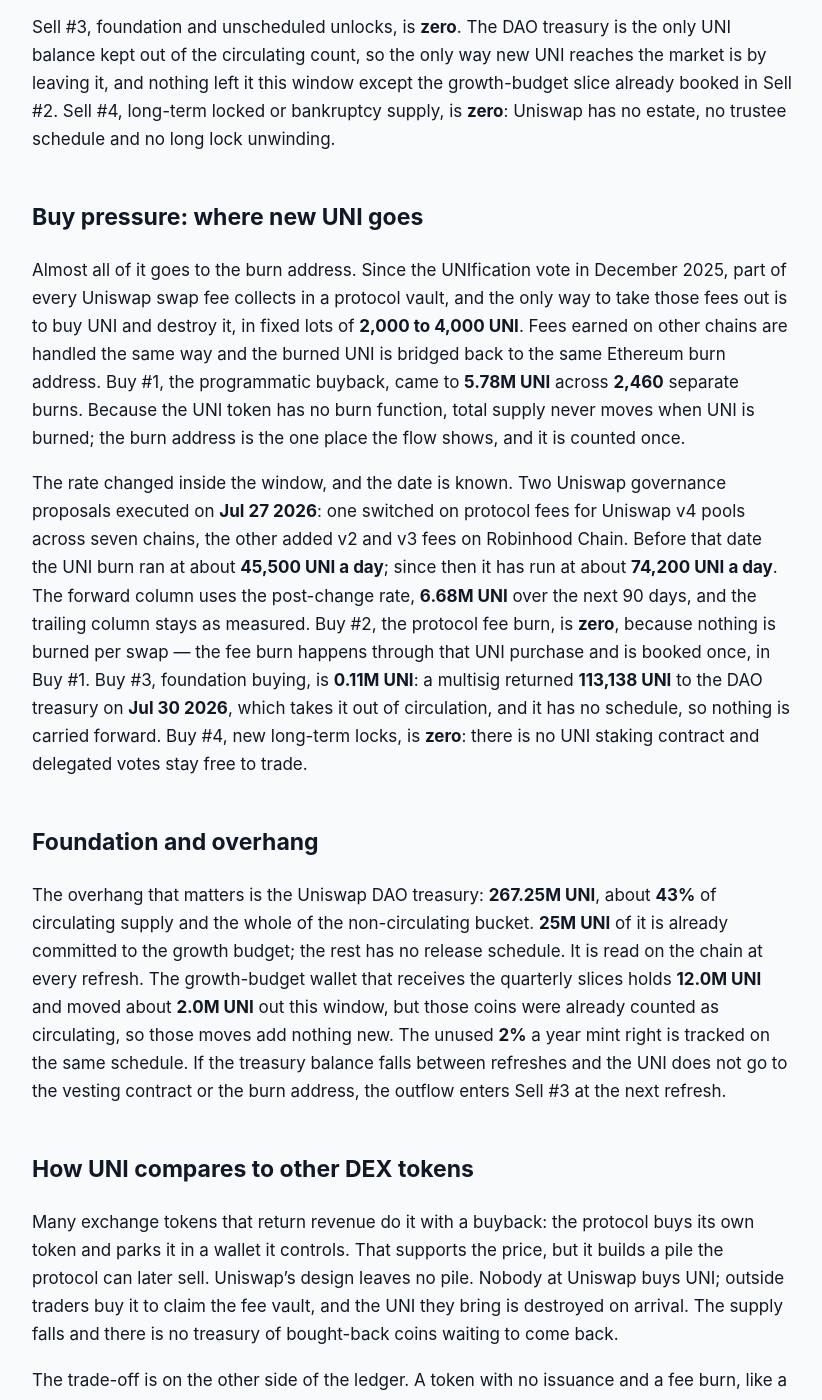
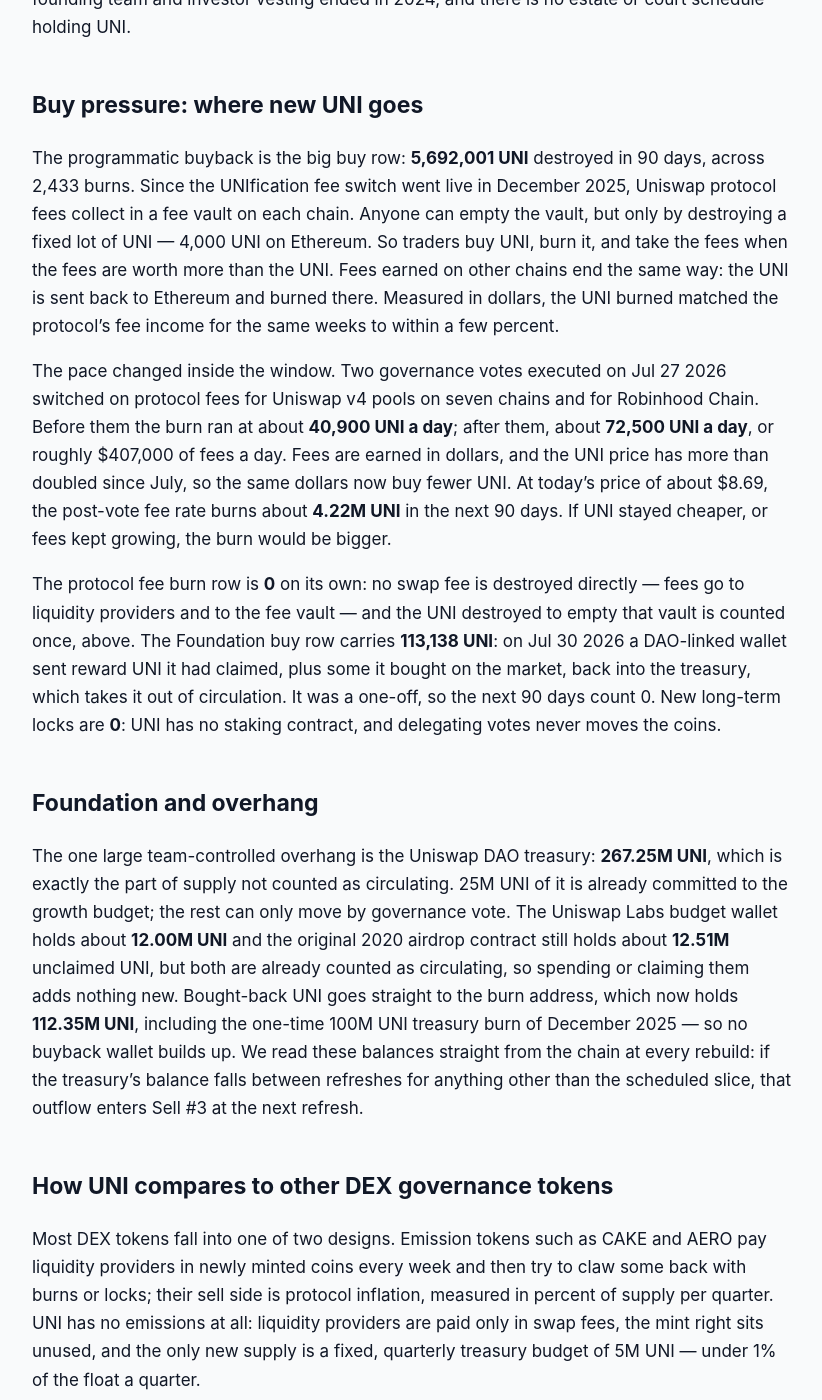
Before and after one commit to jeevansongmy-spec/mrnasdog-articles, a Jekyll site: the page built from crypto/uni-pressure-framework.md, in a window 1280 px wide and 1400 px high, scrolled down 1283 px. Shown: the whole window, without its empty margins (228-1050 px from the left). Built offline with Jekyll 4.4.1, drawn with Linux system fonts in a browser that asks for light colours; some of the changed text lies outside the part shown.

Commit message:
publish: crypto/uni-pressure-framework

```diff
--- a/crypto/uni-pressure-framework.md
+++ b/crypto/uni-pressure-framework.md
@@ -1,6 +1,6 @@
 ---
-title: "UNI Inflation Analysis · September 2026 · Mixed flows, supply roughly steady"
-description: "Mixed flows, supply roughly steady: Uniswap burned 5.78M UNI from swap fees in 90 days against a 5.00M UNI treasury growth budget. Net −0.14%, next 90 days −0.27%."
+title: "UNI Inflation Analysis · September 2026 · Mixed flows · supply roughly steady"
+description: "UNI supply is roughly steady: Uniswap's fee burn destroyed 5.69M UNI in 90 days against a 5.00M UNI treasury growth budget. Net −0.13%, next 90 days +0.13%."
 canonical_url: "https://mrnasdog.com/research/uni/inflation"
 tags: ["crypto", "uni", "uniswap", "defi"]
 published: true
@@ -8,44 +8,48 @@ published: true
 
 Originally published at [https://mrnasdog.com/research/uni/inflation](https://mrnasdog.com/research/uni/inflation) by MrNasdog.
 
-# UNI Inflation Analysis · September 2026 · Mixed flows, supply roughly steady
+# UNI Inflation Analysis · September 2026 · Mixed flows · supply roughly steady
 
-Uniswap now destroys more UNI than its DAO pays out. Over the 90 days to **Sep 24 2026**, the Uniswap fee switch burned **5.78M UNI** and a multisig returned **0.11M UNI** to the DAO treasury, while the treasury released one **5.00M UNI** growth-budget slice — so the MrNasdog Pressure Framework reads UNI at **−0.14% net**, projects **−0.27%** for the next 90 days, and sits **0.14 percentage points** from the supply monitor's **+0.00%**. UNI has never been minted — the supply counter still reads exactly **1B** — but the 2% a year mint right is live, and the margin between burn and budget is thin.
+UNI supply is roughly steady: over the last 90 days the Uniswap fee burn destroyed **5,692,001 UNI** and a DAO wallet returned **113,138 UNI** to the treasury, against a **5.00M UNI** growth budget paid out of that treasury — a net change of **−0.13%**. The next 90 days turn slightly the other way, to about **+0.13%**, because the next 5M UNI slice unlocks on Oct 1 2026 while, at today's higher UNI price, the same fees burn only about **4.22M UNI**. Total supply is still exactly 1 billion: the burn happens at a dead address, and the 2% yearly mint right has never been used.
 
 ## The verdict, in one paragraph
 
-For the 90-day window ending **Sep 24 2026**, the Pressure Framework reads **UNI at −0.14% net**: **5.00M UNI** entered the float from the Uniswap DAO treasury and **5.90M UNI** left it, on a circulating supply of **620.66M UNI**. The independent supply monitor reads the same window at **+0.00%**, a gap of **0.14 percentage points**, inside the half-point tolerance, so UNI ships with **no data-conflict flag**. The ledger also closes on its own: the circulating float is exactly the genesis supply minus the burn address minus the DAO treasury, and that figure fell by **895,139 UNI** across the window — the same number the rows add up to. The forward column is deeper, at **−0.27%**, because two fee votes on **Jul 27 2026** lifted the UNI burn rate by about **63%**. The label for UNI today is **a fee-funded burn running just ahead of a fixed treasury budget**.
+Across Jul 1 to Sep 29 2026, UNI supply that counts as circulating fell by **805,139 UNI**, or **−0.13%** of the **620.40M UNI** float. Our inflation monitor, which reads the same float from market data, measured **−0.10%** over its own 90 days — a gap of **0.03 percentage points**, well inside our half-point tolerance, so no warning chip is needed. For the next 90 days we project **+0.13%**: one scheduled 5M UNI release against a fee-funded burn of about 4.22M UNI. In one line, UNI is a **treasury-funded budget balanced by a fee-funded burn**, and which side wins each quarter depends on swap fees and the UNI price.
 
 ## Sell pressure: where new UNI comes from
 
-Not from minting. Sell #1, protocol inflation, is **zero**. The UNI supply counter on Ethereum read exactly **1,000,000,000 UNI** at both ends of the window, and that counter is a live stored value rather than a number fixed in the code, so a mint would have moved it. The mint right itself is real: the Uniswap DAO treasury can mint up to **2% of supply a year**, and the waiting period ran out on **Jan 1 2024**. It has never been used, but it is one governance vote away, so the row stays watched rather than retired.
+Protocol inflation is **0**. The UNI token contract reported a total supply of exactly 1,000,000,000 UNI at both ends of the window, and no new UNI was minted. That reading is a real measurement, not a fixed number baked into the code: the supply figure lives in storage the mint function writes to. The mint right itself is alive — the Uniswap DAO treasury can mint up to 2% of supply a year, about 20M UNI, at most once every 365 days — but only after a full governance vote, and no such vote has been proposed.
 
-Sell #2, vesting unlocks, is where the sell side lives: **5.00M UNI**. The original four-year vesting for the Uniswap team and investors finished in **2024**. What vests now is the growth budget the UNIfication vote created for Uniswap Labs: **20M UNI** a year, paid by a UNI vesting contract in **5M UNI** slices each quarter, starting **Jan 1 2026**. The contract pulls each slice straight out of the DAO treasury, and the slices were withdrawn on **Jan 5**, **Apr 10** and **Jul 14 2026**. The July withdrawal was the treasury's only outflow in 90 days. The DAO has already approved **25M UNI** more, five further quarters, and the next slice unlocks on **Oct 1 2026**.
+Vesting unlocks are the whole sell side: **5.00M UNI**. Under the UNIfication plan passed in December 2025, the DAO pays Uniswap Labs a growth budget of 20M UNI a year, released as 5M UNI every quarter by a vesting contract that pulls the coins from the DAO treasury. The Jul 1 slice was paid on Jul 14 2026. The next slice unlocks on Oct 1 2026, so the next 90 days also carry **5.00M UNI**, and 25M UNI — five more quarters — is already approved. Because the treasury sits outside the circulating count, every slice is new supply for the market, even though the coins already exist.
 
-Sell #3, foundation and unscheduled unlocks, is **zero**. The DAO treasury is the only UNI balance kept out of the circulating count, so the only way new UNI reaches the market is by leaving it, and nothing left it this window except the growth-budget slice already booked in Sell #2. Sell #4, long-term locked or bankruptcy supply, is **zero**: Uniswap has no estate, no trustee schedule and no long lock unwinding.
+Foundation and unscheduled unlocks are **0**: apart from the budget slice, not one UNI left the DAO treasury this window. Long-term locks and bankruptcy releases are also **0** — the founding team and investor vesting ended in 2024, and there is no estate or court schedule holding UNI.
 
 ## Buy pressure: where new UNI goes
 
-Almost all of it goes to the burn address. Since the UNIfication vote in December 2025, part of every Uniswap swap fee collects in a protocol vault, and the only way to take those fees out is to buy UNI and destroy it, in fixed lots of **2,000 to 4,000 UNI**. Fees earned on other chains are handled the same way and the burned UNI is bridged back to the same Ethereum burn address. Buy #1, the programmatic buyback, came to **5.78M UNI** across **2,460** separate burns. Because the UNI token has no burn function, total supply never moves when UNI is burned; the burn address is the one place the flow shows, and it is counted once.
+The programmatic buyback is the big buy row: **5,692,001 UNI** destroyed in 90 days, across 2,433 burns. Since the UNIfication fee switch went live in December 2025, Uniswap protocol fees collect in a fee vault on each chain. Anyone can empty the vault, but only by destroying a fixed lot of UNI — 4,000 UNI on Ethereum. So traders buy UNI, burn it, and take the fees when the fees are worth more than the UNI. Fees earned on other chains end the same way: the UNI is sent back to Ethereum and burned there. Measured in dollars, the UNI burned matched the protocol's fee income for the same weeks to within a few percent.
 
-The rate changed inside the window, and the date is known. Two Uniswap governance proposals executed on **Jul 27 2026**: one switched on protocol fees for Uniswap v4 pools across seven chains, the other added v2 and v3 fees on Robinhood Chain. Before that date the UNI burn ran at about **45,500 UNI a day**; since then it has run at about **74,200 UNI a day**. The forward column uses the post-change rate, **6.68M UNI** over the next 90 days, and the trailing column stays as measured. Buy #2, the protocol fee burn, is **zero**, because nothing is burned per swap — the fee burn happens through that UNI purchase and is booked once, in Buy #1. Buy #3, foundation buying, is **0.11M UNI**: a multisig returned **113,138 UNI** to the DAO treasury on **Jul 30 2026**, which takes it out of circulation, and it has no schedule, so nothing is carried forward. Buy #4, new long-term locks, is **zero**: there is no UNI staking contract and delegated votes stay free to trade.
+The pace changed inside the window. Two governance votes executed on Jul 27 2026 switched on protocol fees for Uniswap v4 pools on seven chains and for Robinhood Chain. Before them the burn ran at about **40,900 UNI a day**; after them, about **72,500 UNI a day**, or roughly $407,000 of fees a day. Fees are earned in dollars, and the UNI price has more than doubled since July, so the same dollars now buy fewer UNI. At today's price of about $8.69, the post-vote fee rate burns about **4.22M UNI** in the next 90 days. If UNI stayed cheaper, or fees kept growing, the burn would be bigger.
+
+The protocol fee burn row is **0** on its own: no swap fee is destroyed directly — fees go to liquidity providers and to the fee vault — and the UNI destroyed to empty that vault is counted once, above. The Foundation buy row carries **113,138 UNI**: on Jul 30 2026 a DAO-linked wallet sent reward UNI it had claimed, plus some it bought on the market, back into the treasury, which takes it out of circulation. It was a one-off, so the next 90 days count 0. New long-term locks are **0**: UNI has no staking contract, and delegating votes never moves the coins.
 
 ## Foundation and overhang
 
-The overhang that matters is the Uniswap DAO treasury: **267.25M UNI**, about **43%** of circulating supply and the whole of the non-circulating bucket. **25M UNI** of it is already committed to the growth budget; the rest has no release schedule. It is read on the chain at every refresh. The growth-budget wallet that receives the quarterly slices holds **12.0M UNI** and moved about **2.0M UNI** out this window, but those coins were already counted as circulating, so those moves add nothing new. The unused **2%** a year mint right is tracked on the same schedule. If the treasury balance falls between refreshes and the UNI does not go to the vesting contract or the burn address, the outflow enters Sell #3 at the next refresh.
+The one large team-controlled overhang is the Uniswap DAO treasury: **267.25M UNI**, which is exactly the part of supply not counted as circulating. 25M UNI of it is already committed to the growth budget; the rest can only move by governance vote. The Uniswap Labs budget wallet holds about **12.00M UNI** and the original 2020 airdrop contract still holds about **12.51M** unclaimed UNI, but both are already counted as circulating, so spending or claiming them adds nothing new. Bought-back UNI goes straight to the burn address, which now holds **112.35M UNI**, including the one-time 100M UNI treasury burn of December 2025 — so no buyback wallet builds up. We read these balances straight from the chain at every rebuild: if the treasury's balance falls between refreshes for anything other than the scheduled slice, that outflow enters Sell #3 at the next refresh.
 
-## How UNI compares to other DEX tokens
+## How UNI compares to other DEX governance tokens
 
-Many exchange tokens that return revenue do it with a buyback: the protocol buys its own token and parks it in a wallet it controls. That supports the price, but it builds a pile the protocol can later sell. Uniswap's design leaves no pile. Nobody at Uniswap buys UNI; outside traders buy it to claim the fee vault, and the UNI they bring is destroyed on arrival. The supply falls and there is no treasury of bought-back coins waiting to come back.
+Most DEX tokens fall into one of two designs. Emission tokens such as CAKE and AERO pay liquidity providers in newly minted coins every week and then try to claw some back with burns or locks; their sell side is protocol inflation, measured in percent of supply per quarter. UNI has no emissions at all: liquidity providers are paid only in swap fees, the mint right sits unused, and the only new supply is a fixed, quarterly treasury budget of 5M UNI — under 1% of the float a quarter.
 
-The trade-off is on the other side of the ledger. A token with no issuance and a fee burn, like a gas coin with a base-fee burn and no subsidy, can only shrink. UNI does have issuance: a fixed **20M UNI** a year growth budget and a mint right the DAO has not used. So UNI works like a tug-of-war between a fixed payout and a fee-driven burn. The burn is set in UNI per claim, so for the same dollar fees it destroys fewer UNI when the UNI price is high. A fixed schedule sets the payout side; trading volume and price set the burn side.
+On the buy side, UNI now looks more like fee-buyback tokens than like its old self. Until December 2025 no Uniswap fee touched UNI. Now a slice of every swap fee on most Uniswap chains ends as UNI bought and burned, with no treasury decision needed each time. The difference from a straight buyback is that the burn is set in dollars of fees, not in UNI, so a rising UNI price shrinks the number of coins burned, and a falling one grows it.
+
+The result is a middle case: UNI supply is neither shrinking fast, like tokens that burn most of their revenue with no new supply, nor growing like emission-funded DEX tokens. The net sits within a fraction of a percent of zero, and it can tip either way from quarter to quarter.
 
 ## What to watch in the next 90 days
 
-First, the **Oct 1 2026** growth-budget slice: **5M UNI** leaves the DAO treasury once it is withdrawn, and it is already in the forward column. Second, the burn pace: the release needs about **55,600 UNI a day** of burning just to break even, against **74,200** since Jul 27 2026 — a slower market or a much higher UNI price could narrow that margin fast. Third, the second v4 fee vote, which is expected to cover the remaining five chains the first vote could not reach; it would add to the burn once it executes. Fourth, the DAO treasury at **267.25M UNI** and the 2% mint right — any use of either would open a sell row that is quiet today.
+**Oct 1 2026** — the next 5M UNI growth-budget slice unlocks; it usually leaves the treasury within about two weeks. **Oct 3 2026** — the on-chain vote to switch on Uniswap fees on Arc, Circle's new chain, closes; if it passes, one more chain feeds the burn. A second vote to turn on v4 fees on five smaller chains has been announced but has no date yet. Watch the UNI price too: every dollar of fees burns fewer UNI when the price rises. And watch for any governance proposal to use the 2% mint right, which would add up to about 20M UNI; none exists today. The next budget slice after this one unlocks on Jan 1 2027, just outside this window.
 
 ## Summary
 
-The MrNasdog Pressure Framework reads Uniswap's UNI at **−0.14% net** over the last 90 days and **−0.27%** over the next 90: a fixed **5M UNI** quarterly growth-budget release from the DAO treasury against a fee-funded burn that destroyed **5.78M UNI** and has run faster since the **Jul 27 2026** fee votes. UNI has never been minted and total supply still reads **1B**, with **112.09M UNI** already at the burn address. The key risk is that the burn depends on trading volume and on the UNI price, while the release does not. The ceiling on new supply is the **267.25M UNI** treasury plus a **2%** a year mint right, neither of which has a schedule beyond the growth budget.
+UNI supply is roughly steady: in the 90 days to Sep 29 2026 Uniswap's fee-funded burn destroyed 5.69M UNI while the DAO treasury released a 5.00M UNI growth budget, for a net of −0.13%, and we project about +0.13% for the next 90 days as the Oct 1 2026 slice meets a burn of about 4.22M UNI at today's price. The key risk to that reading is the 267.25M UNI DAO treasury and its unused 2% yearly mint right, both of which need a governance vote to move. Total supply is fixed at 1 billion unless that mint is used, and every burned UNI sits at a dead address for good.
 
-*MrNasdog Pressure Framework analysis of UNI, Metric 1 — Inflation. Data + explanation only. Not financial advice. Updated Sep 24 2026.*
+*MrNasdog Pressure Framework analysis of UNI, Metric 1 — Inflation. Data + explanation only. Not financial advice. Checked Sep 29 2026.*
```
